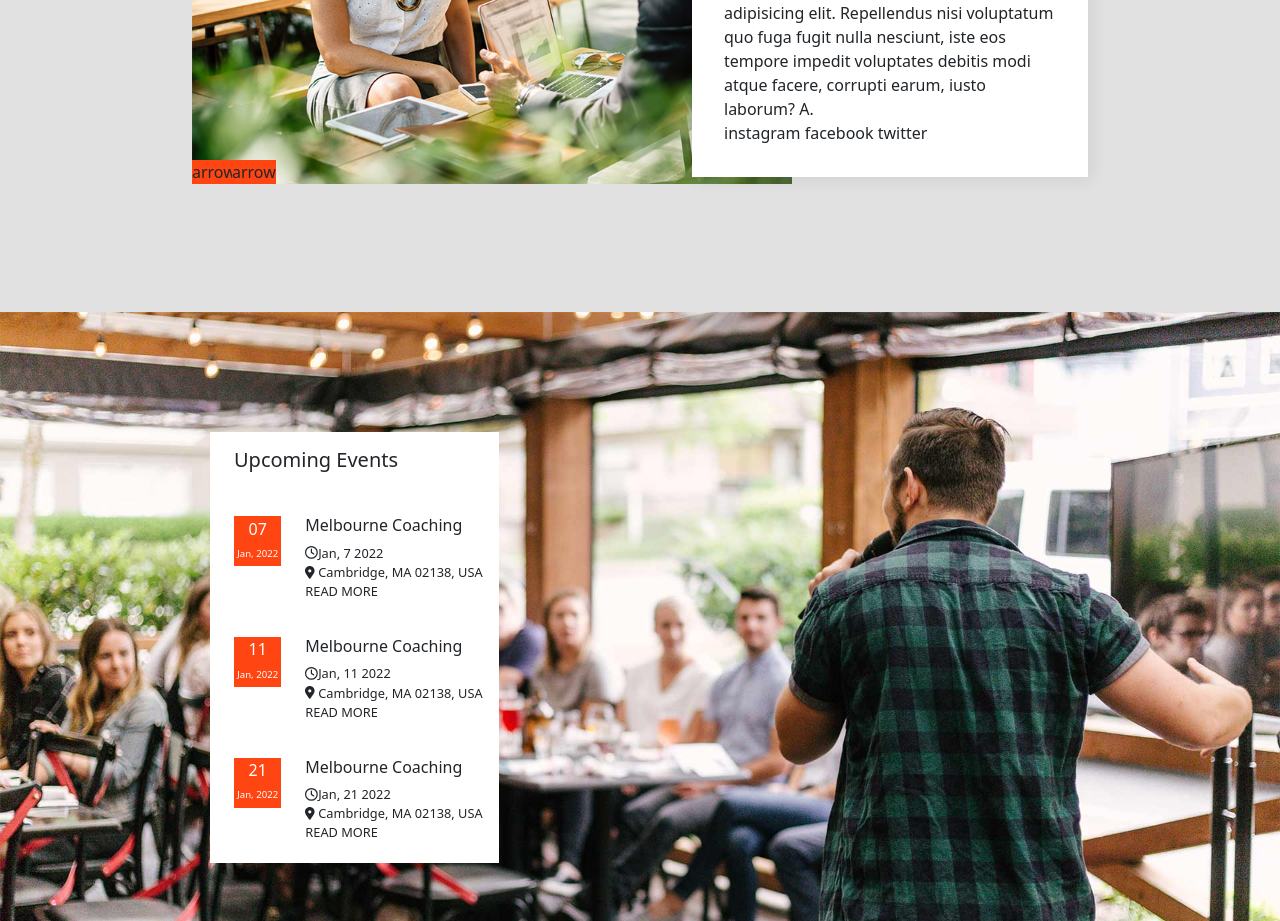
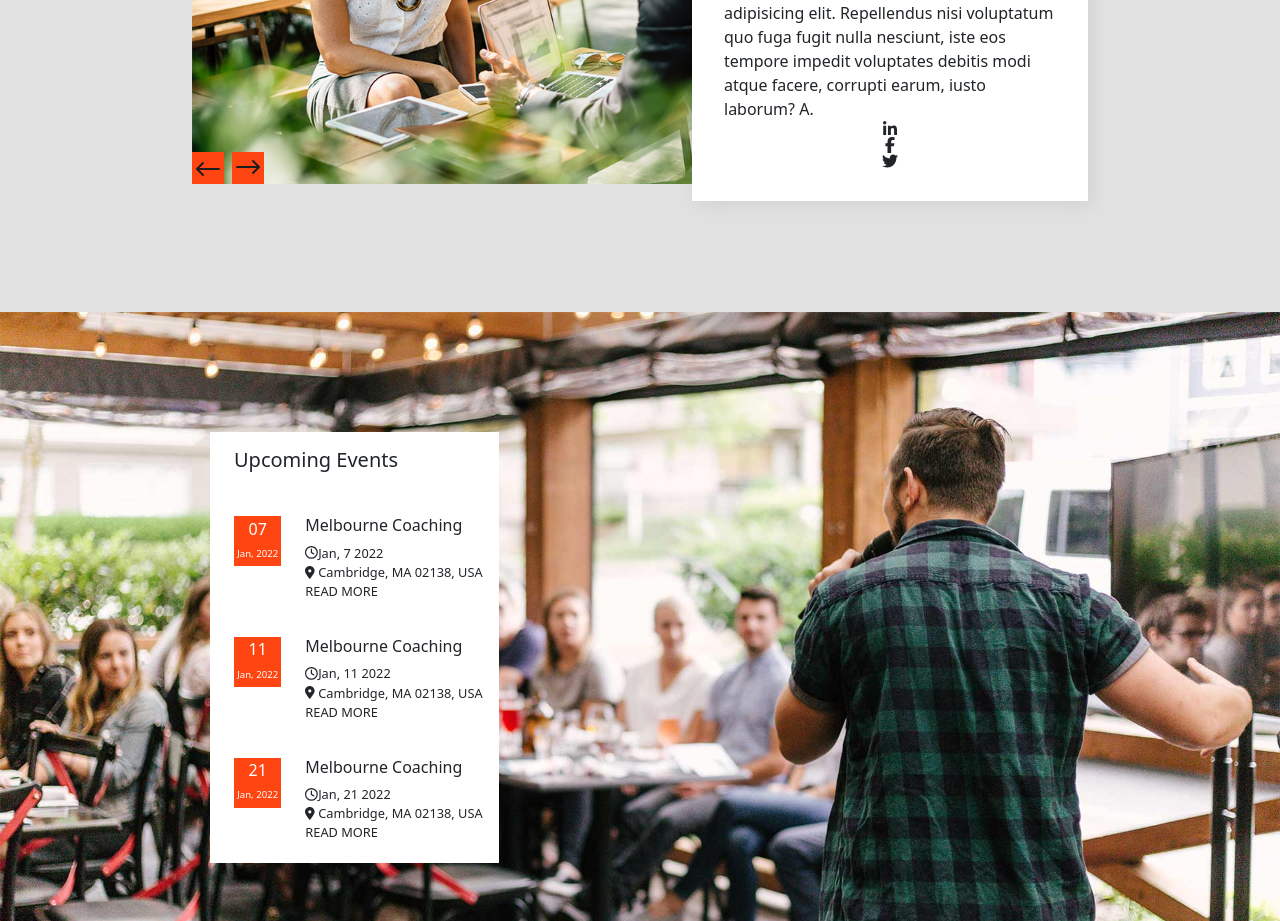
Before and after one commit to AndreaCoggio94/proj-html-vuejs, a Vue app: page / in a window 1280 px wide. Shown: the part 1480-2401 px from the top of the page. Built offline with nearby package versions, Linux system fonts and the light colour scheme.

Commit message:
added icons to TeamCard

```diff
--- a/src/components/main/TeamCard.vue
+++ b/src/components/main/TeamCard.vue
@@ -16,10 +16,36 @@ export default {
       voluptatum quo fuga fugit nulla nesciunt, iste eos tempore impedit
       voluptates debitis modi atque facere, corrupti earum, iusto laborum? A.
     </p>
-    <span> instagram facebook twitter </span>
+    <font-awesome-icon icon="fa-brands fa-linkedin-in" /><font-awesome-icon
+      icon="fa-brands fa-facebook-f"
+    /><font-awesome-icon class="icon" icon="fa-brands fa-twitter" />
   </div>
-  <div class="button prev">arrow</div>
-  <div class="button next">arrow</div>
+  <div class="button prev">
+    <svg
+      xmlns="http://www.w3.org/2000/svg"
+      width="32"
+      height="32"
+      style="height: 32px"
+      fill="#1e1c1c"
+    >
+      <path
+        d="M4 15a1 1 0 001 1h19.586l-4.292 4.292a1 1 0 001.414 1.414l6-6a.99.99 0 00.292-.702V15c0-.13-.026-.26-.078-.382a.99.99 0 00-.216-.324l-6-6a1 1 0 00-1.414 1.414L24.586 14H5a1 1 0 00-1 1z"
+      />
+    </svg>
+  </div>
+  <div class="button next">
+    <svg
+      xmlns="http://www.w3.org/2000/svg"
+      width="32"
+      height="32"
+      style="height: 32px"
+      fill="#1e1c1c"
+    >
+      <path
+        d="M4 15a1 1 0 001 1h19.586l-4.292 4.292a1 1 0 001.414 1.414l6-6a.99.99 0 00.292-.702V15c0-.13-.026-.26-.078-.382a.99.99 0 00-.216-.324l-6-6a1 1 0 00-1.414 1.414L24.586 14H5a1 1 0 00-1 1z"
+      />
+    </svg>
+  </div>
 </template>
 
 <style lang="scss" scoped>
--- a/src/style.scss
+++ b/src/style.scss
@@ -36,6 +36,12 @@ $background-black-quaternary: #181515;
 //   text-rendering: auto;
 //   -webkit-font-smoothing: antialiased;
 // }
+
+// button
+
+.prev {
+  transform: rotate(180deg);
+}
 
 .dot {
   color: $background-orange;
```
